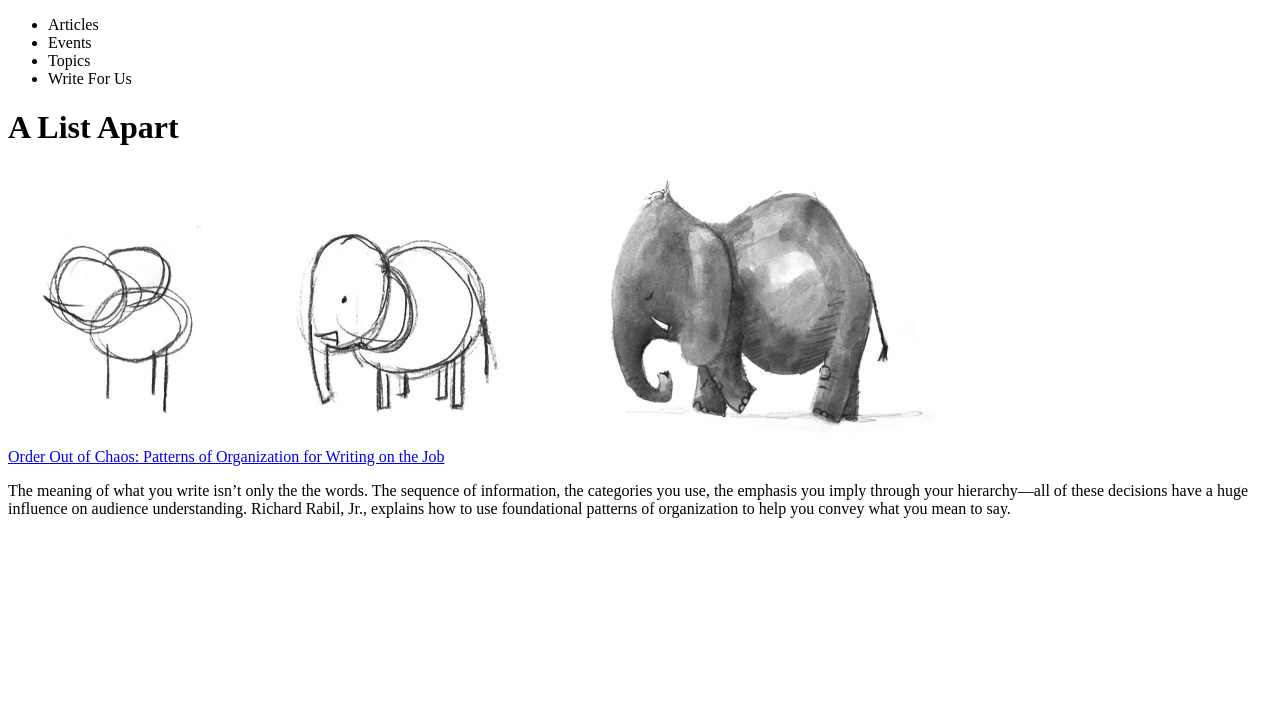
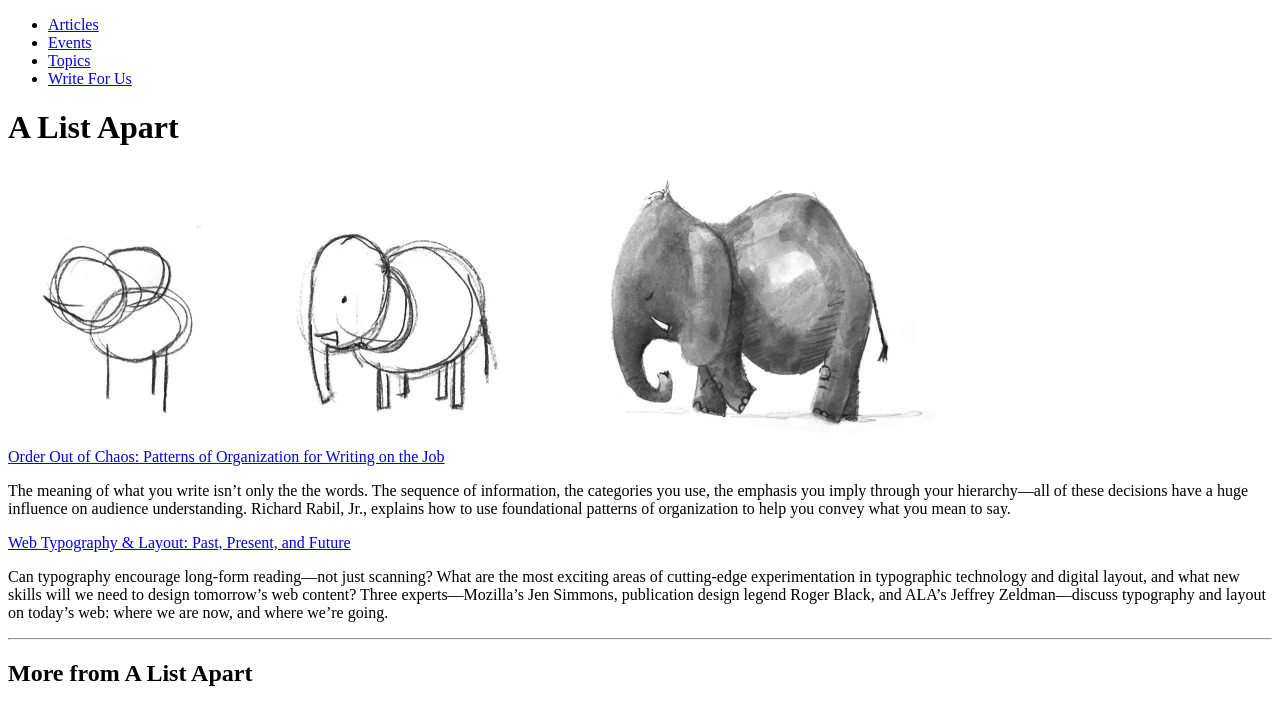
Before and after one commit to grahamspencer1/html_test, a plain HTML site: page index.html in a window 1280 px wide. Drawn offline with Linux system fonts and the light colour scheme.

Commit message:
added second article plus more stuff

```diff
--- a/index.html
+++ b/index.html
@@ -5,14 +5,18 @@
     <title>A List Apart: For People Who Make Websites</title>
   </head>
   <body>
+    <header>
       <nav>
         <ul>
-        <li>Articles</li>
-        <li>Events</li>
-        <li>Topics</li>
-        <li>Write For Us</li>
+          <li><a href="#">Articles</a></li>
+          <li><a href="#">Events</a></li>
+          <li><a href="#">Topics</a></li>
+          <li><a href="#">Write For Us</a></li>
         </ul>
       </nav>
+    </header>
+
+    <main>
       <h1>A List Apart</h1>
       <img src="order-out-of-chaos-full_960_276_81.jpg">
       <article>
@@ -20,7 +24,15 @@
         <p>The meaning of what you write isn’t only the the words. The sequence of information, the categories you use, the emphasis you imply through your hierarchy—all of these decisions have a huge influence on audience understanding. Richard Rabil, Jr., explains how to use foundational patterns of organization to help you convey what you mean to say.</p>
       </article>
       <article>
+        <a href="#">Web Typography & Layout: Past, Present, and Future</a>
+        <p>Can typography encourage long-form reading—not just scanning? What are the most exciting areas of cutting-edge experimentation in typographic technology and digital layout, and what new skills will we need to design tomorrow’s web content? Three experts—Mozilla’s Jen Simmons, publication design legend Roger Black, and ALA’s Jeffrey Zeldman—discuss typography and layout on today’s web: where we are now, and where we’re going.</p>
+      </article>
+      <hr>
+      <h2>More from A List Apart</h2>
+    </main>
 
-    </article>
+    <footer>
+
+    </footer>
   </body>
 </html>
```
Lines whose indentation alone changed are shown as unchanged.
